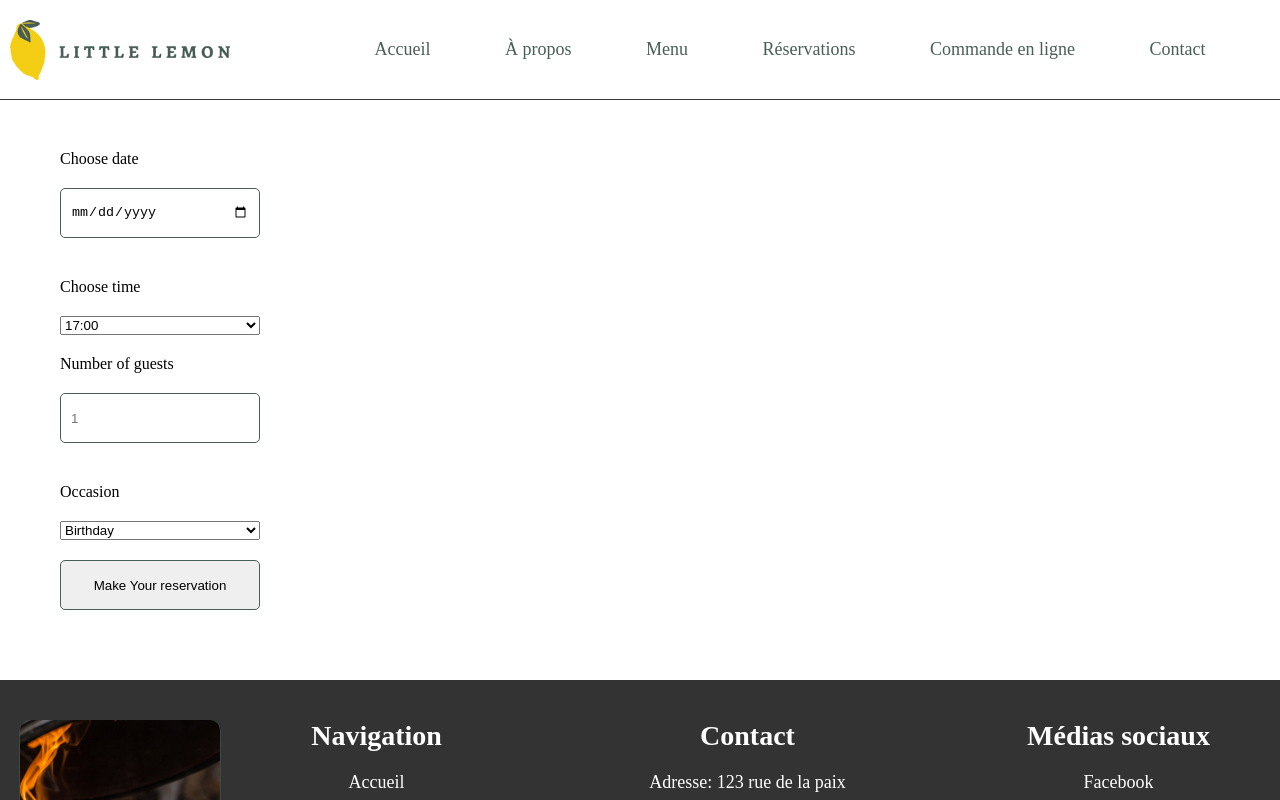
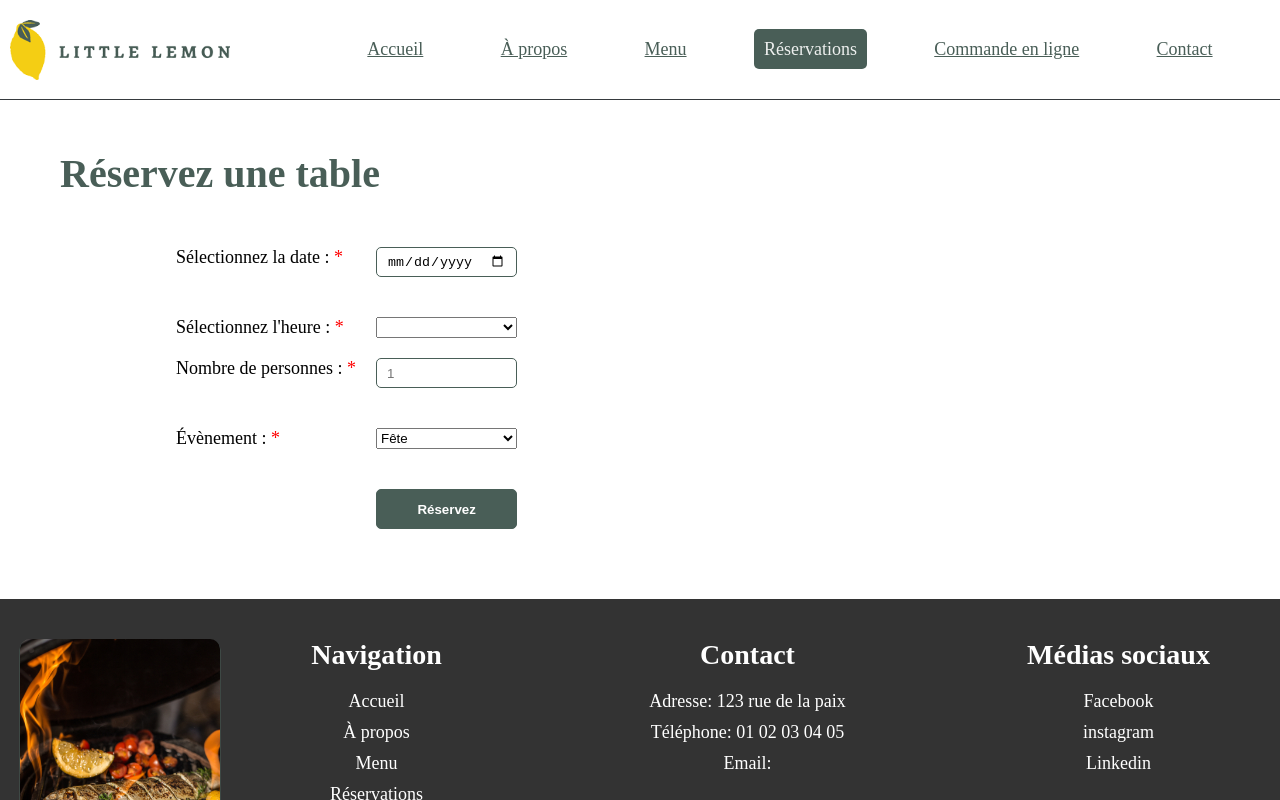
Before and after one commit to CarmenFerlatte/Front-end-developper-capstone-project, a React (Create React App) app: page /reservations in a window 1280 px wide. Shown: the top 800 px of the page. Built offline with nearby package versions, Linux system fonts and the light colour scheme; a web font is replaced by a local one.

Commit message:
mise à jour composant form

```diff
--- a/src/composants/BookingForm.js
+++ b/src/composants/BookingForm.js
@@ -1,32 +1,86 @@
-import React from 'react';
+import React, { useState } from 'react';
 import '../styles/form.css';
 
-const BookingForm = () => {
+const BookingForm = ({ availableTimes, dispatch }) => {
+   console.log('dispatch in BookingForm:', dispatch); // Ajoutez ce log pour vérifier `dispatch`
+
+   const [date, setDate] = useState('');
+   const [time, setTime] = useState('');
+   const [guests, setGuests] = useState('');
+   const [occasion, setOccasion] = useState('');
+
+   const handleSubmit = (e) => {
+      alert('Votre réservation a été enregistrée');
+      e.preventDefault();
+      console.log(`Date: ${date}, Time: ${time}, Guests: ${guests}, Occasion: ${occasion}`);
+      clearForm();
+   };
+
+   const clearForm = () => {
+      console.log('clearing form');
+      setDate('');
+      setTime('');
+      setGuests('');
+      setOccasion('');
+   }
+
+   const handleDateChange = (e) => {
+      setDate(e.target.value);
+      console.log('Date changed');
+      dispatch({ type: 'UPDATE_TIMES', date: e.target.value });
+   }
+
   return (
-    <div class="container">
-      <form style={{display: 'grid', maxWidth: '200px', gap: '20px'}}>
-         <label for="res-date">Choose date</label>
-         <input type="date" id="res-date" />
-         <label for="res-time">Choose time</label>
-         <select id="res-time ">
-            <option>17:00</option>
-            <option>18:00</option>
-            <option>19:00</option>
-            <option>20:00</option>
-            <option>21:00</option>
-            <option>22:00</option>
+    <div className="container">
+      <h2 className="reserver-h2">Réservez une table</h2>
+
+      <form onSubmit={handleSubmit}>
+         <label htmlFor="res-date">Sélectionnez la date : <span className='red'>*</span></label>
+         <input
+         type="date"
+         id="res-date"
+         value={date}
+         onChange={handleDateChange}
+         />
+
+         {availableTimes && availableTimes.length === 0 && <p className="red">Désolé, il n'y a pas d'heures disponibles pour cette date. Veuillez choisir une autre date.</p>}
+
+         <label htmlFor="res-time">Sélectionnez l'heure : <span className='red'>*</span></label>
+         <select
+         id="res-time"
+         value={time}
+         onChange={(e) => setTime(e.target.value)}
+         >
+            {availableTimes && availableTimes.map((time, index) => (
+               <option key={index} value={time}>{time}</option>
+            ))}
          </select>
-            <label for="guests">Number of guests</label>
-            <input type="number" placeholder="1" min="1" max="10" id="guests" />
-            <label for="occasion">Occasion</label>
-         <select id="occasion">
-            <option>Birthday</option>
-            <option>Anniversary</option>
+
+         <label htmlFor="guests">Nombre de personnes : <span className='red'>*</span> </label>
+         <input
+            type="number"
+            placeholder="1"
+            min="1"
+            max="10"
+            id="guests"
+            value={guests}
+            onChange={(e) => setGuests(e.target.value)}
+         />
+
+         <label htmlFor="occasion">Évènement : <span className='red'>*</span></label>
+         <select
+            id="occasion"
+            value={occasion}
+            onChange={(e) => setOccasion(e.target.value)}
+         >
+            <option>Fête</option>
+            <option>Anniversaire</option>
          </select>
-         <input type="submit" value="Make Your reservation" />
+         <input className="btn-submit" type="submit" value="Réservez" />
       </form>
+
     </div>
   )
 }
 
-export default BookingForm
+export default BookingForm;
--- a/src/composants/Nav.js
+++ b/src/composants/Nav.js
@@ -1,10 +1,11 @@
 import React, { useState } from 'react';
 import '../styles/nav.css';
-import { Link } from 'react-router-dom';
+import { Link, useLocation } from 'react-router-dom';
 import logo from '../assets/logo_300.png';
 
 const Nav = () => {
   const [isMenuOpen, setIsMenuOpen] = useState(false);
+  const location = useLocation();
   const toggleMenu = () => {
     setIsMenuOpen(!isMenuOpen);
   };
@@ -19,15 +20,27 @@ const Nav = () => {
       </button>
 
       <nav className={`navbar__menu ${isMenuOpen ? 'navbar__menu--open' : ''}`}>
-        <ul>
-          <li><Link to="/" title="Accueil">Accueil</Link></li>
-          <li><Link to="/#a_propos" title="À propos !">À propos</Link></li>
-          <li><Link to="/#menu" title="Menu">Menu</Link></li>
-          <li><Link to="/booking" title="Réservations">Réservations</Link></li>
-          <li><Link to="/#commande" title="Commande en ligne">Commande en ligne</Link></li>
-          <li><Link to="/#contact" title="Contact">Contact</Link></li>
-        </ul>
-      </nav>
+      <ul>
+        <li>
+          <Link to="/" className={location.pathname === '/' ? 'active' : ''} title="Accueil">Accueil</Link>
+        </li>
+        <li>
+          <Link to="/#a_propos" title="À propos !">À propos</Link>
+        </li>
+        <li>
+          <Link to="/#menu" title="Menu">Menu</Link>
+        </li>
+        <li>
+          <Link to="/reservations" className={location.pathname === '/reservations' ? 'active' : ''} title="Réservations">Réservations</Link>
+        </li>
+        <li>
+          <Link to="/#commande" title="Commande en ligne">Commande en ligne</Link>
+        </li>
+        <li>
+          <Link to="/#contact" title="Contact">Contact</Link>
+        </li>
+      </ul>
+    </nav>
     </div>
   )
 };
--- a/src/styles/form.css
+++ b/src/styles/form.css
@@ -1,13 +1,65 @@
+.reserver-h2 {
+    padding-top: 50px;
+    color: #495e57;
+    font-weight: bolder;
+}
+
+
+
 form {
+    display: grid;
+    grid-template-columns: 1fr 1fr;
+    gap: 20px;
+    max-width: 200px;
     margin-bottom: 50px;
     margin-top: 50px;
+    margin-left: 10%;
 }
 
 form input {
     width: 100%;
-    height: 50px;
+    height: 30px;
     margin-bottom: 20px;
     padding: 10px;
     border: 1px solid #495e57;
     border-radius: 5px;
 }
+
+label {
+    min-width: 180px;
+    font-size: 18px;
+}
+
+.reserv-hr  {
+    width: 100%;
+    height: 30px;
+    margin-bottom: 20px;
+    padding: 20px;
+    border: 1px solid #495e57;
+    border-radius: 5px;
+}
+
+.btn-submit {
+    grid-column: 2/2;
+    width: 100%;
+    height: 40px;
+    margin-bottom: 20px;
+    margin-top: 20px;
+    padding: 10px;
+    border: 1px solid #495e57;
+    border-radius: 5px;
+    background-color: #495e57;
+    color: white;
+    font-weight: bolder;
+    cursor: pointer;
+
+}
+
+.btn-submit:hover {
+    background-color: #F4CE14;
+    color: #333333;
+}
+
+.red {
+    color: red;
+}
--- a/src/styles/nav.css
+++ b/src/styles/nav.css
@@ -60,8 +60,9 @@
     }
 
     .navbar__menu ul li a {
-        text-decoration: none;
+        text-decoration: underline;
         color: #495e57;
+        padding: 10px;
 
     }
 
@@ -69,7 +70,14 @@
         color: #EDEFEE;
         background-color: #495e57;
         border-radius: 5px;
-        padding: 5px;
+        text-decoration: none;
+    }
+
+    .navbar__menu ul li a.active {
+        color: #EDEFEE;
+        background-color: #495e57;
+        border-radius: 5px;
+        text-decoration: none;
     }
 
 /*----------------------------*/
```
Also changed, not shown: src/composants/Main.js (+23 -2 lines), src/composants/Chicago.js (line endings or trailing spaces), 1 other file (tests, documents, lock files or other folders).
